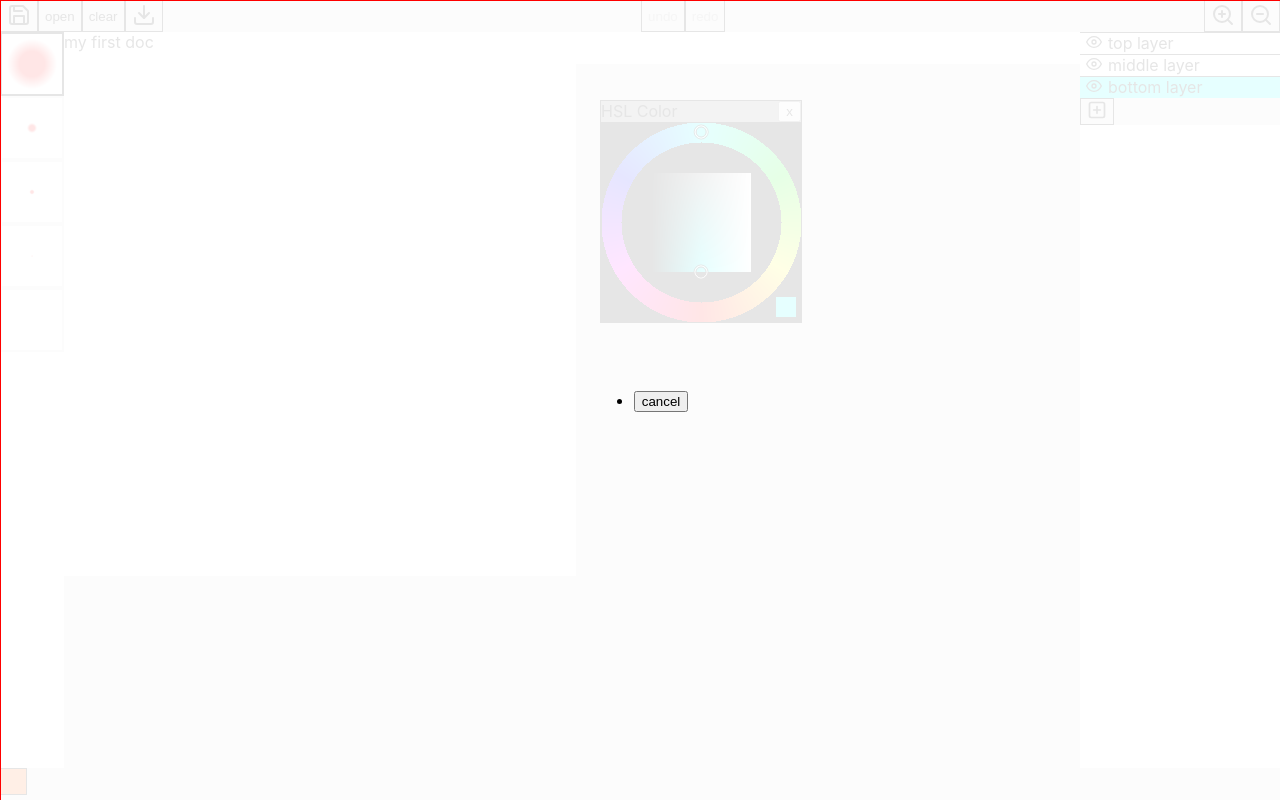
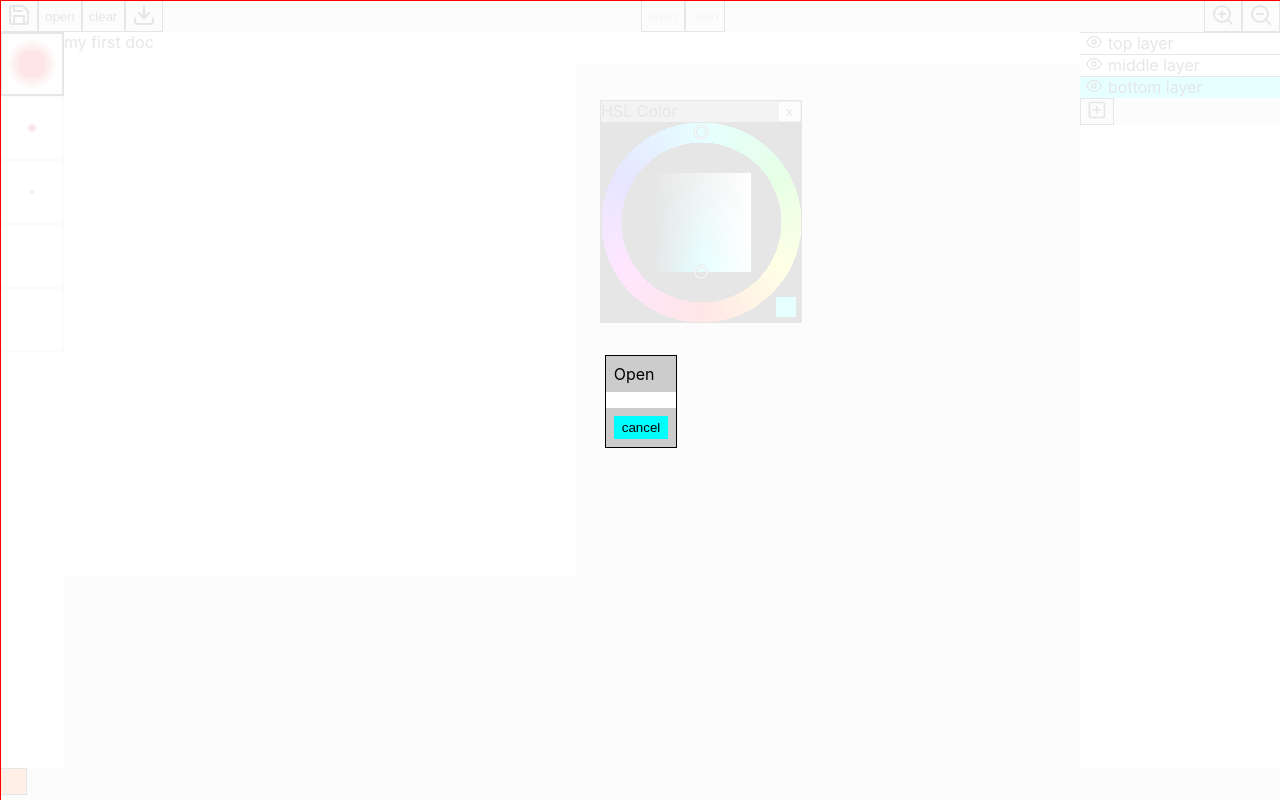
Before and after one commit to joshmarinacci/pen-canvas-editor, a React (Create React App) app: page / in a window 1280 px wide. Both pictures are taken after a click on the button "open". Built offline with nearby package versions, Linux system fonts and the light colour scheme.

Commit message:
style the doc list dialog

```diff
--- a/src/App.css
+++ b/src/App.css
@@ -1,3 +1,6 @@
+body {
+  --accent-color: aqua;
+}
 canvas {
   touch-action: none;
   user-select: none;
@@ -57,3 +60,49 @@ canvas {
   border: 1px solid #000;
   background: #ddd;
 }
+.toolbar button:hover {
+  background-color: #fff;
+}
+.toolbar button:active {
+  background-color: var(--accent-color);
+}
+
+
+.dialog {
+  border: 1px solid black;
+  background: white;
+}
+.dialog header {
+  background: #ccc;
+  padding: 0.5rem;
+}
+.dialog footer {
+  padding: 0.5rem;
+  background: #ccc;
+  display: flex;
+  flex-direction: row;
+}
+.dialog .body {
+  padding: 0.5rem;
+}
+
+
+.dialog .doc-entry {
+  border: 0px solid black;
+  background-color: #f0f0f0;
+  padding: 0.5rem;
+  margin: 0.5rem;
+}
+.dialog .doc-entry:hover {
+  background-color: var(--accent-color);
+}
+.dialog .doc-entry img {
+  margin: 0.5rem;
+  border: 1px solid black;
+}
+
+.dialog footer button {
+  border-width: 0;
+  padding: 0.25rem 0.5rem;
+  background-color: var(--accent-color);
+}
--- a/src/App.js
+++ b/src/App.js
@@ -211,19 +211,26 @@ const DocThumbnail = ({doc}) => {
   return <img src={doc.thumbnail.data} width={doc.thumbnail.width} height={doc.thumbnail.height}/>
 }
 const ListDocsDialog = ({docs}) =>{
-  return <ul>
+  return <VBox className={'dialog'}>
+    <header>Open</header>
+    <VBox className={'body'}>
       {docs.map((doc,i)=>{
-      return <li key={i}><b>{doc.id}</b> <button onClick={()=>{
+        return <HBox key={i} className={"doc-entry"}
+         onClick={()=>{
           storage.load(doc.id).then(doc => {
             dialogObserver.set(null)
             docObserver.set(doc)
           })
-      }}>{doc.title}</button>
+        }}>
+            <label>{doc.title}</label>
             <DocThumbnail doc={doc}/>
-      </li>
+        </HBox>
       })}
-    <li><button onClick={()=>dialogObserver.set(null)}>cancel</button></li>
-  </ul>
+    </VBox>
+    <footer>
+      <Spacer/>
+      <button onClick={()=>dialogObserver.set(null)}>cancel</button></footer>
+  </VBox>
 }
 const saveDoc = () => {
   storage.save(docObserver.get()).then(()=>{
```
Lines whose indentation alone changed are shown as unchanged.
